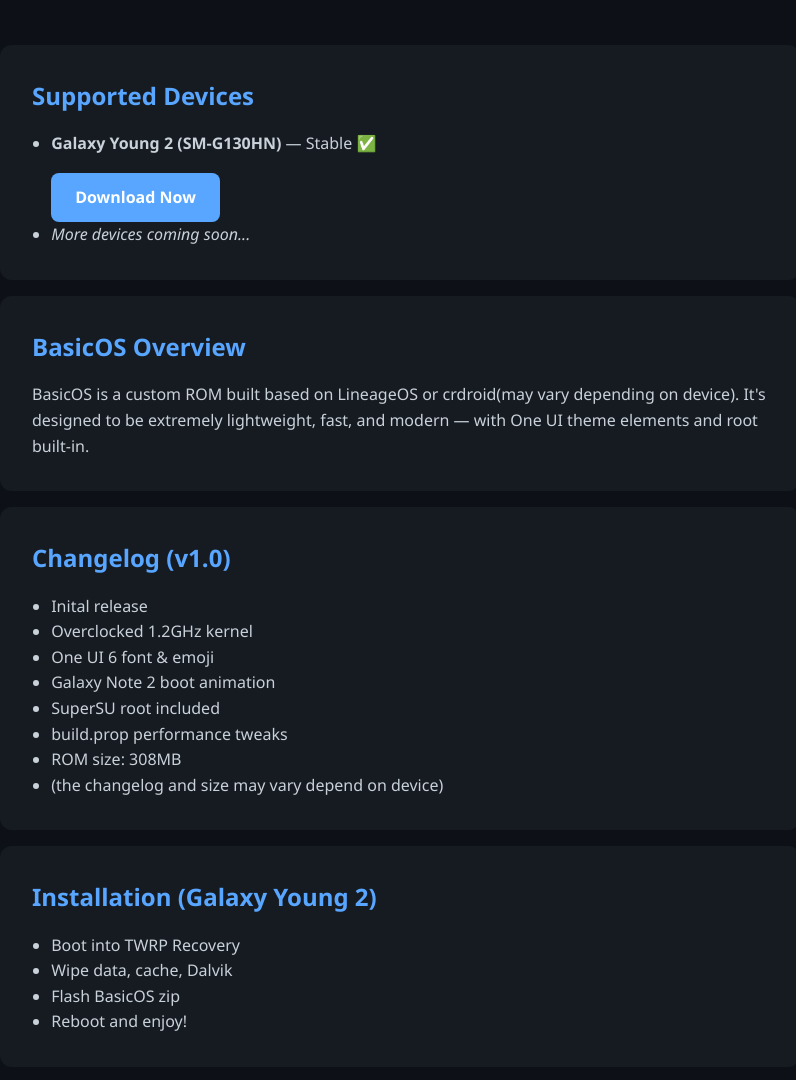
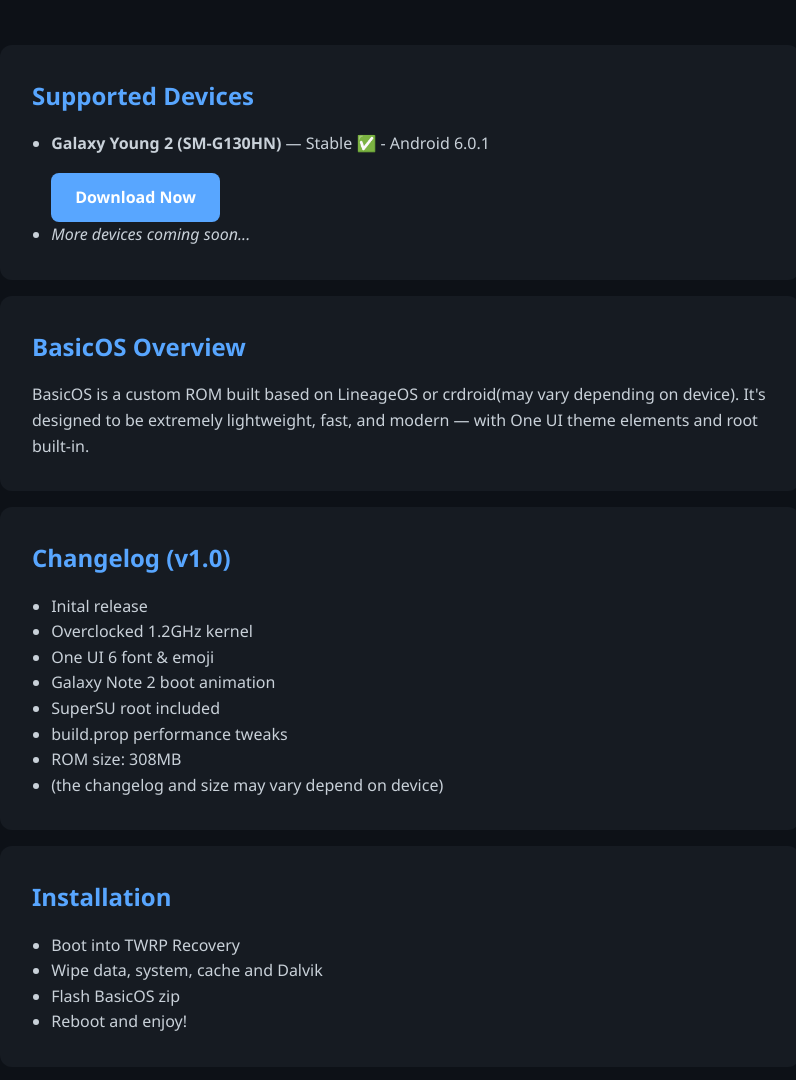
Before and after one commit to BasicOS2025/BasicOS2025.github.io, a plain HTML site: page index.html in a window 1280 px wide. Shown: the part 143-1223 px from the top of the page, without its empty margins (240-1036 px from the left). Drawn offline with Linux system fonts and the light colour scheme.

Commit message:
Update index.html

```diff
--- a/index.html
+++ b/index.html
@@ -93,7 +93,7 @@
   <div class="section">
     <h2>Supported Devices</h2>
     <ul>
-      <li><strong>Galaxy Young 2 (SM-G130HN)</strong> — Stable ✅</li>
+      <li><strong>Galaxy Young 2 (SM-G130HN)</strong> — Stable ✅ - Android 6.0.1</li>
       <a href="https://xdaforums.com/t/extreme-debloated-6-0-1-basicos-tiny-core-for-galaxy-young-2-sm-g130hn-the-fastest-galaxy-young-2-rom.4747534/" class="button">Download Now</a></p>
       <li><em>More devices coming soon...</em></li>
     </ul>
@@ -119,10 +119,10 @@
   </div>
 
   <div class="section">
-    <h2>Installation (Galaxy Young 2)</h2>
+    <h2>Installation</h2>
     <ul>
       <li>Boot into TWRP Recovery</li>
-      <li>Wipe data, cache, Dalvik</li>
+      <li>Wipe data, system, cache and Dalvik</li>
       <li>Flash BasicOS zip</li>
       <li>Reboot and enjoy!</li>
     </ul>
@@ -138,6 +138,7 @@
     <h2>Contact</h2>
     <p>For support or questions: <br />
     📧 <a href="mailto:basicoscustomroms@gmail.com" style="color: var(--accent);">basicoscustomroms@gmail.com</a></p>
+    <a href="https://github.com/BasicOS2025/BasicOSROMs" class="button">GitHub</a></p>
   </div>
 
   <footer>
```
